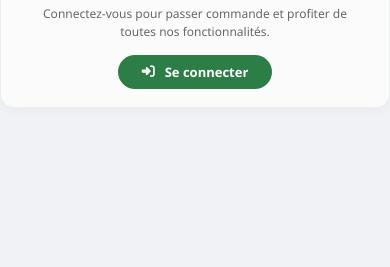
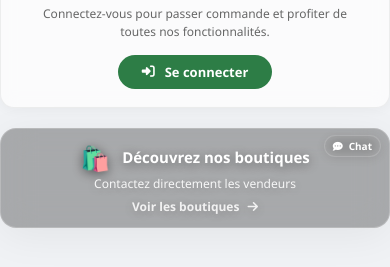
Before and after one commit to ivanipote/serveur, a website: page public/client/html/dashboard.html in a window 390 px wide. Shown: the part 505-772 px from the top of the page. Drawn offline with nearby package versions, Linux system fonts and the light colour scheme; no server answers.

Commit message:
feat(client): ajout carte boutiques dashboard

```diff
--- a/public/client/css/dashboard.css
+++ b/public/client/css/dashboard.css
@@ -837,3 +837,196 @@ body {
     font-size: 36px;
     color: #2d7d46;
 }
+/* ==========================================
+   ✨ CARTE BOUTIQUES (DESIGN UNIFIÉ AVEC CARTE 1)
+   ========================================== */
+
+.shops-card {
+    background: rgba(0, 0, 0, 0.3);
+    backdrop-filter: blur(16px);
+    -webkit-backdrop-filter: blur(16px);
+    border: 1px solid rgba(255, 255, 255, 0.12);
+    border-radius: 24px;
+    padding: 20px 20px;
+    margin: 0 auto 5px auto;
+    max-width: 700px;
+    width: 100%;
+    text-align: center;
+    background-size: cover;
+    background-position: center;
+    background-blend-mode: overlay;
+    transition: background-image 0.5s ease;
+    cursor: pointer;
+    position: relative;
+    overflow: hidden;
+    min-height: 120px;
+    display: flex;
+    align-items: center;
+    justify-content: center;
+    box-shadow: 0 8px 40px rgba(0, 0, 0, 0.06);
+    border: 1px solid rgba(255, 255, 255, 0.2);
+}
+
+.shops-card .shops-content {
+    position: relative;
+    z-index: 2;
+    display: flex;
+    flex-direction: column;
+    align-items: center;
+    gap: 2px;
+    color: white;
+    text-shadow: 0 2px 12px rgba(0, 0, 0, 0.5);
+    flex: 1;
+}
+
+.shops-card .shops-top {
+    display: flex;
+    align-items: center;
+    justify-content: center;
+    width: 100%;
+    gap: 12px;
+}
+
+.shops-card .shops-icon {
+    font-size: 32px;
+}
+
+.shops-card h2 {
+    font-size: 20px;
+    font-weight: 900;
+    color: white;
+    text-shadow: 0 2px 12px rgba(0, 0, 0, 0.5);
+    margin: 0;
+}
+
+.shops-card p {
+    font-size: 14px;
+    color: rgba(255, 255, 255, 0.9);
+    line-height: 1.4;
+    max-width: 90%;
+    text-shadow: 0 2px 12px rgba(0, 0, 0, 0.3);
+    margin: 0;
+}
+
+.shops-card .shops-arrow {
+    font-size: 14px;
+    color: rgba(255, 255, 255, 0.85);
+    margin-top: 4px;
+    display: flex;
+    align-items: center;
+    gap: 8px;
+    transition: transform 0.3s ease;
+    font-weight: 600;
+    text-shadow: 0 2px 12px rgba(0, 0, 0, 0.3);
+}
+
+.shops-card:hover .shops-arrow {
+    transform: translateX(6px);
+}
+
+/* ===== BOUTON CHAT ===== */
+.btn-chat-shop {
+    position: absolute;
+    top: 12px;
+    right: 16px;
+    z-index: 5;
+    background: rgba(255, 255, 255, 0.15);
+    backdrop-filter: blur(8px);
+    -webkit-backdrop-filter: blur(8px);
+    border: 1px solid rgba(255, 255, 255, 0.15);
+    color: white;
+    padding: 6px 14px;
+    border-radius: 30px;
+    font-size: 13px;
+    font-weight: 600;
+    cursor: pointer;
+    transition: all 0.3s;
+    display: flex;
+    align-items: center;
+    gap: 6px;
+    text-decoration: none;
+    box-shadow: 0 2px 12px rgba(0, 0, 0, 0.1);
+}
+
+.btn-chat-shop:hover {
+    background: rgba(255, 255, 255, 0.25);
+    transform: scale(1.05);
+}
+
+.btn-chat-shop i {
+    font-size: 14px;
+}
+
+/* ==========================================
+   RESPONSIVE - CARTE BOUTIQUES
+   ========================================== */
+
+@media (max-width: 768px) {
+    .shops-card {
+        padding: 16px 14px;
+        min-height: 100px;
+        border-radius: 20px;
+    }
+
+    .shops-card h2 {
+        font-size: 17px;
+    }
+
+    .shops-card p {
+        font-size: 13px;
+    }
+
+    .shops-card .shops-icon {
+        font-size: 28px;
+    }
+
+    .shops-card .shops-arrow {
+        font-size: 13px;
+    }
+
+    .btn-chat-shop {
+        font-size: 11px;
+        padding: 4px 10px;
+        top: 8px;
+        right: 10px;
+    }
+
+    .btn-chat-shop i {
+        font-size: 12px;
+    }
+}
+
+@media (max-width: 480px) {
+    .shops-card {
+        padding: 12px 10px;
+        border-radius: 16px;
+        min-height: 80px;
+    }
+
+    .shops-card h2 {
+        font-size: 15px;
+    }
+
+    .shops-card p {
+        font-size: 12px;
+    }
+
+    .shops-card .shops-icon {
+        font-size: 24px;
+    }
+
+    .shops-card .shops-arrow {
+        font-size: 12px;
+    }
+
+    .btn-chat-shop {
+        font-size: 10px;
+        padding: 3px 8px;
+        top: 6px;
+        right: 8px;
+    }
+
+    .btn-chat-shop i {
+        font-size: 10px;
+    }
+}
--- a/public/client/html/dashboard.html
+++ b/public/client/html/dashboard.html
@@ -92,10 +92,31 @@
     <div class="separator-8px"></div>
 
     <!-- ========================================= -->
-    <!-- CARTE DYNAMIQUE                           -->
+    <!-- CARTE COMPLUS                             -->
     <!-- ========================================= -->
     <div id="dynamicCard">
         <!-- Injecté par JS -->
+    </div>
+
+    <!-- ========================================= -->
+    <!-- ✨ CARTE BOUTIQUES (NOUVELLE)            -->
+    <!-- ========================================= -->
+    <div class="shops-card" id="shopsCard">
+        <!-- Bouton Chat -->
+        <a href="/chat" class="btn-chat-shop">
+            <i class="fas fa-comment-dots"></i> Chat
+        </a>
+
+        <div class="shops-content" onclick="window.location.href='/boutiques'">
+            <div class="shops-top">
+                <span class="shops-icon">🛍️</span>
+                <h2>Découvrez nos boutiques</h2>
+            </div>
+            <p>Contactez directement les vendeurs</p>
+            <div class="shops-arrow">
+                Voir les boutiques <i class="fas fa-arrow-right"></i>
+            </div>
+        </div>
     </div>
 
     <script src="https://cdn.socket.io/4.8.3/socket.io.min.js"></script>
```
